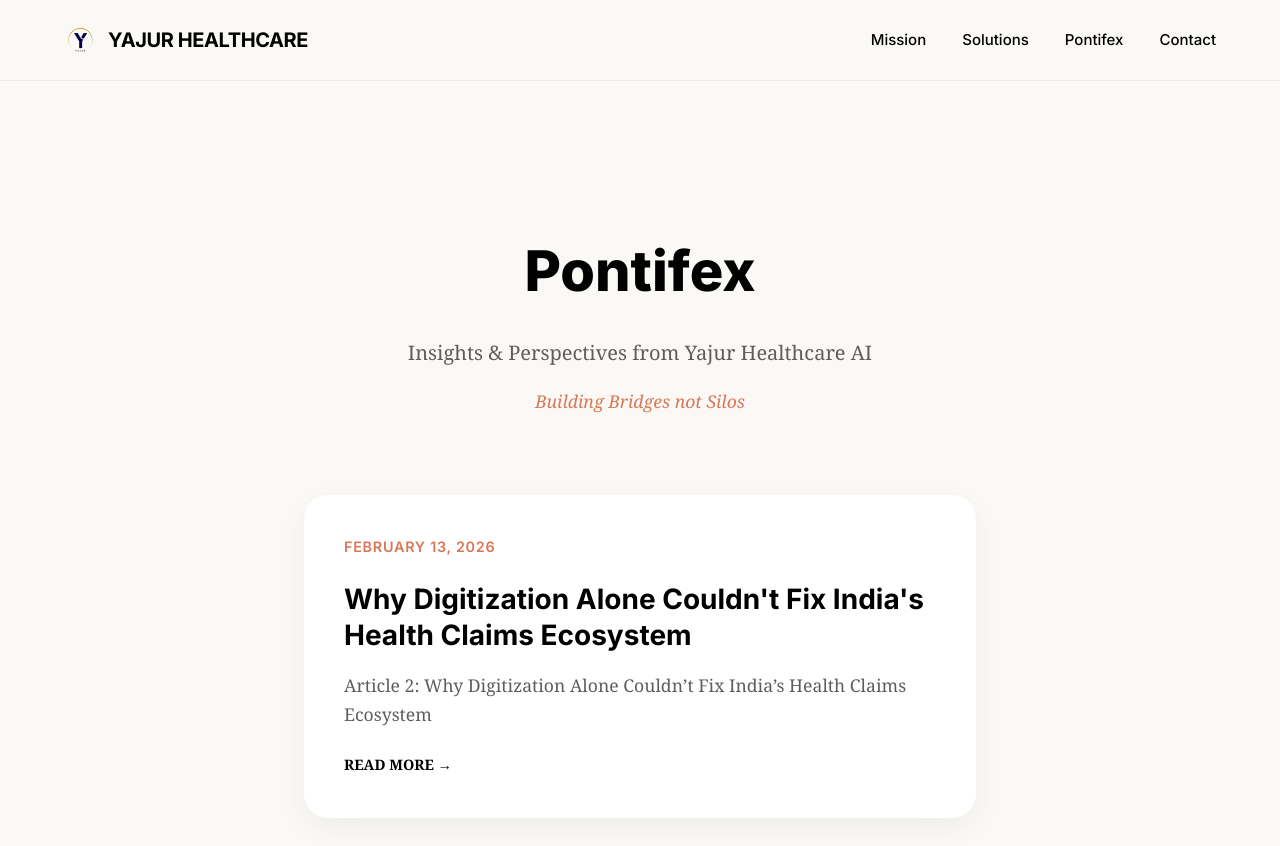
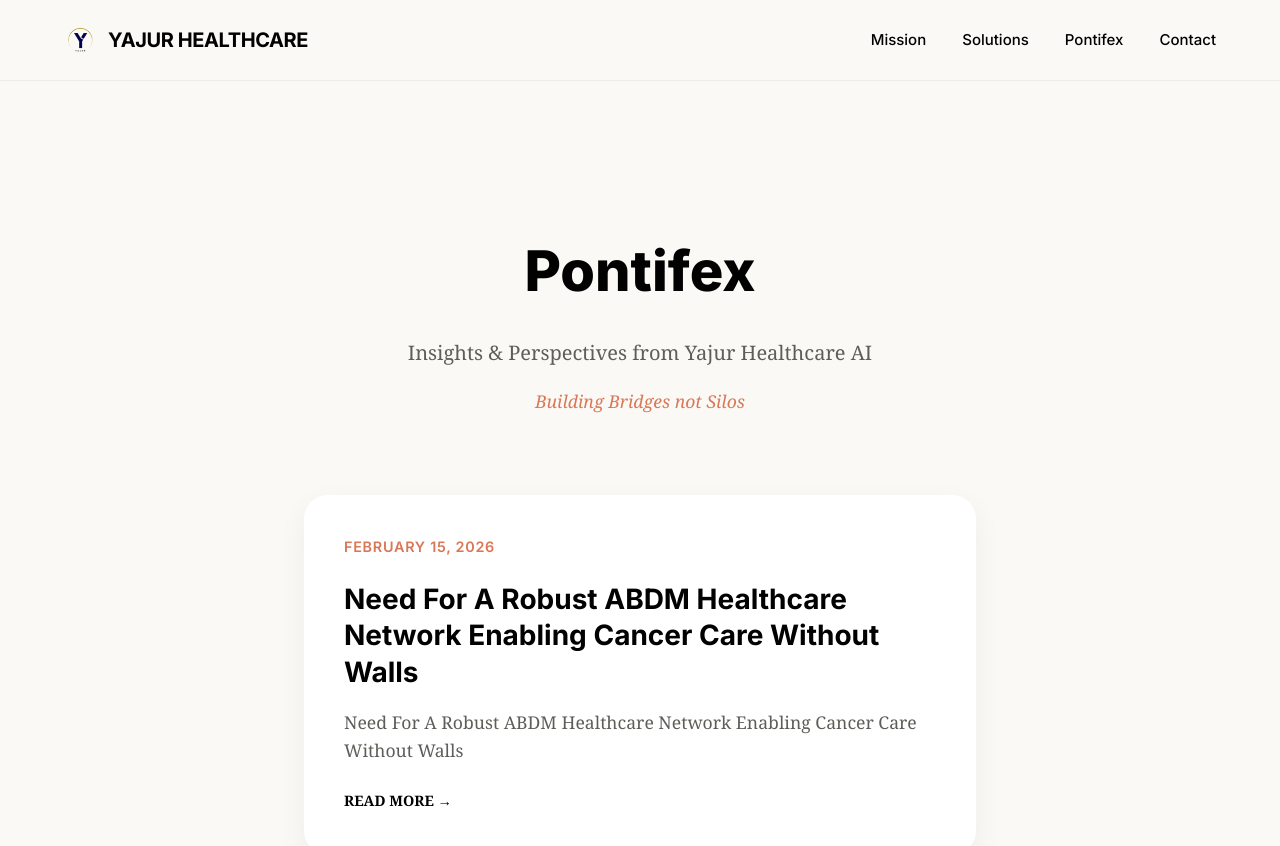
Before and after one commit to msharmas-yajur/yajur-ai, a Jekyll site: the page built from pontifex.md, in a window 1280 px wide and 900 px high. Shown: the top 846 px of the window. Built offline with Jekyll 4.4.1, drawn with Linux system fonts in a browser that asks for light colours.

Commit message:
Auto-sync: Sun Feb 15 05:11:37 PM IST 2026

```diff
--- a/_posts/Need For A Robust ABDM Healthcare Network Enabling Cancer Care Without Walls By Manish Sharma @Msharmas.md
+++ b/_posts/2026-02-15-need-for-a-robust-abdm-healthcare-network-enabling-cancer-care-without-walls.md
@@ -1,4 +1,11 @@
-# **Need For A Robust ABDM Healthcare Network Enabling Cancer Care Without Walls By Manish Sharma @Msharmas**
+---
+layout: post
+title: "Need For A Robust ABDM Healthcare Network Enabling Cancer Care Without Walls"
+date: 2026-02-15 17:00:00 +0530
+author: "Manish Sharma"
+---
+
+# Need For A Robust ABDM Healthcare Network Enabling Cancer Care Without Walls
 
 The idea of expecting a doctor/physician to be responsible for keeping a patient’s health records up to date throughout his/her care journey, is obviously not preferred these days. Neither is the practice scalable nor does it allow adoption and application of recent and new technologies.
 
--- a/sync_log.txt
+++ b/sync_log.txt
@@ -13,3 +13,5 @@
 [Sun Feb 15 05:09:34 PM IST 2026] Changes detected. Synchronizing...
 [Sun Feb 15 05:09:36 PM IST 2026] Successfully synchronized.
 [Sun Feb 15 05:10:36 PM IST 2026] Changes detected. Synchronizing...
+[Sun Feb 15 05:10:37 PM IST 2026] Successfully synchronized.
+[Sun Feb 15 05:11:37 PM IST 2026] Changes detected. Synchronizing...
```
